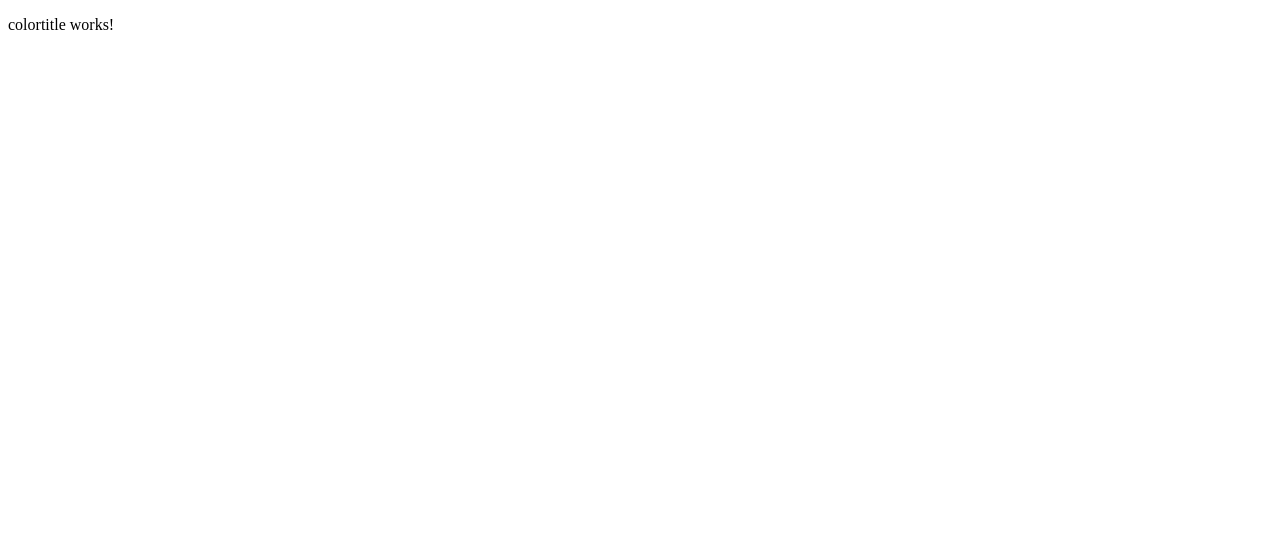
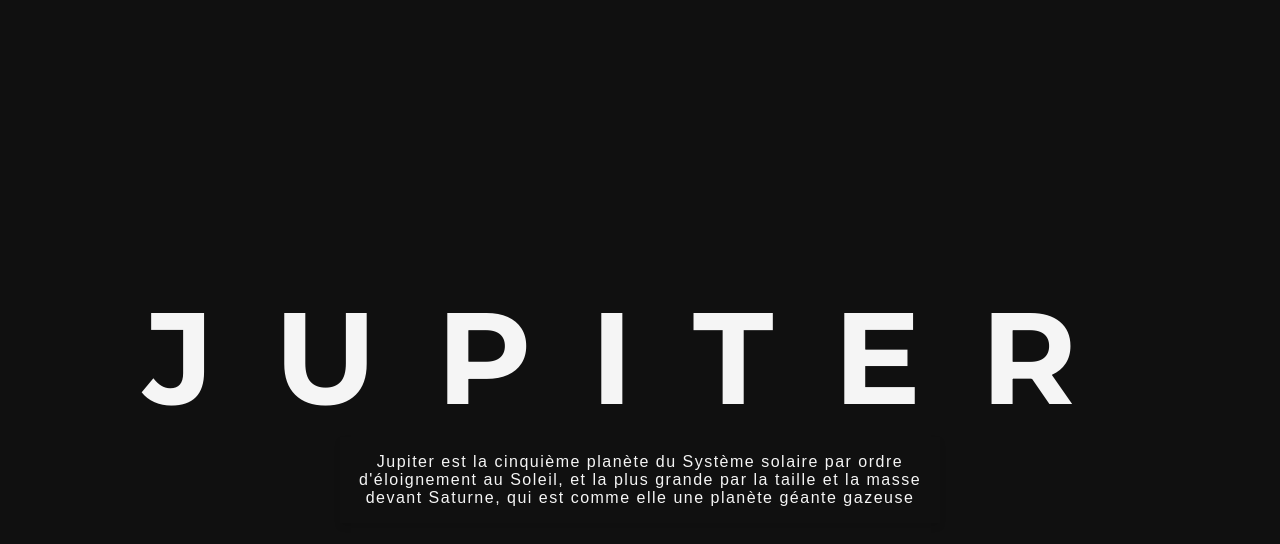
Before and after one commit to TheRedShip/Cosmos, an Angular app in the folder front/: page / in a window 1280 px wide. Shown: the top 544 px of the page. Built offline with nearby package versions, Linux system fonts and the light colour scheme.

Commit message:
~ | Basic front working

```diff
--- a/front/src/app/app.component.html
+++ b/front/src/app/app.component.html
@@ -1 +1 @@
-<app-colortitle/>
+<app-planet-descriptor/>
--- a/front/src/app/app.component.ts
+++ b/front/src/app/app.component.ts
@@ -1,14 +1,17 @@
-import { Component } from '@angular/core';
+import {Component, OnInit} from '@angular/core';
 import { RouterOutlet } from '@angular/router';
 import {ColortitleComponent} from './colortitle/colortitle.component';
+import {Colortitle} from './models/colortitle';
+import {PlanetDescriptorComponent} from './planet-descriptor/planet-descriptor.component';
 
 @Component({
   selector: 'app-root',
-  imports: [
-    ColortitleComponent
-  ],
+	imports: [
+		PlanetDescriptorComponent
+	],
   templateUrl: './app.component.html',
   styleUrl: './app.component.css'
 })
 export class AppComponent {
+  title:string = "Cosmos";
 }
--- a/front/src/app/colortitle/colortitle.component.css
+++ b/front/src/app/colortitle/colortitle.component.css
@@ -0,0 +1,15 @@
+h1 {
+	padding: 0;
+	margin: 0;
+
+	text-align: center;
+
+	font-size: 150px;
+	font-family: 'Montserrat', sans-serif;
+}
+
+.gradient-title-blue {
+	background: linear-gradient(135deg, #0077b6, #90e0ef, #caf0f8);
+	-webkit-background-clip: text;
+	-webkit-text-fill-color: transparent;
+}
--- a/front/src/app/colortitle/colortitle.component.html
+++ b/front/src/app/colortitle/colortitle.component.html
@@ -1 +1 @@
-<p>colortitle works!</p>
+<h1><span class="gradient-title-blue">{{ title }}</span></h1>
--- a/front/src/app/colortitle/colortitle.component.ts
+++ b/front/src/app/colortitle/colortitle.component.ts
@@ -1,4 +1,5 @@
-import { Component } from '@angular/core';
+import {Component, Input} from '@angular/core';
+import {Colortitle} from '../models/colortitle';
 
 @Component({
   selector: 'app-colortitle',
@@ -7,5 +8,5 @@ import { Component } from '@angular/core';
   styleUrl: './colortitle.component.css'
 })
 export class ColortitleComponent {
-
+    @Input() title!: string;
 }
--- /dev/null
+++ b/front/src/app/models/colortitle.ts
@@ -0,0 +1,5 @@
+export class Colortitle {
+    constructor(public title: string,
+                public subTitle: string,
+                public description: string) {}
+}
--- /dev/null
+++ b/front/src/app/planet-descriptor/planet-descriptor.component.css
@@ -0,0 +1,37 @@
+
+h1 {
+	padding: 0;
+	margin: 0;
+
+	text-align: center;
+
+	letter-spacing: 60px;
+
+	font-size: 130px;
+	font-family: 'Montserrat', sans-serif;
+}
+
+p
+{
+	font-family: "Roboto Flex", sans-serif;
+	letter-spacing: 1.5px;
+}
+
+.planet-descriptor-container
+{
+	height: 100%;
+	margin: 0;
+	display: flex;
+	flex-direction: column;
+	justify-content: center;
+	align-items: center;
+}
+
+.planet-descriptor
+{
+
+	text-align: center;
+	margin: auto;
+	max-width: 600px;
+	box-shadow: 0 4px 6px rgba(0, 0, 0, 0.1); /* Optional styling */
+}
--- /dev/null
+++ b/front/src/app/planet-descriptor/planet-descriptor.component.html
@@ -0,0 +1,7 @@
+
+<div class="planet-descriptor-container">
+	<h1>JUPITER</h1>
+	<div class="planet-descriptor">
+		<p>Jupiter est la cinquième planète du Système solaire par ordre d'éloignement au Soleil, et la plus grande par la taille et la masse devant Saturne, qui est comme elle une planète géante gazeuse</p>
+	</div>
+</div>
--- a/front/src/styles.css
+++ b/front/src/styles.css
@@ -1 +1,17 @@
 /* You can add global styles to this file, and also import other style files */
+@import url('https://fonts.googleapis.com/css2?family=Montserrat:wght@700&display=swap');
+
+* {
+	color: whitesmoke;
+}
+
+html, body {
+	font-family: Arial, sans-serif;
+	margin: 0;
+	padding: 0;
+	background-color: #101010;
+	height: 100%;
+	display: flex;
+	justify-content: center;
+	align-items: center;
+}
```
Also changed, not shown: front/src/app/planet-descriptor/planet-descriptor.component.ts (added, +13 -0 lines), 2 other files (tests, documents, lock files or other folders).
